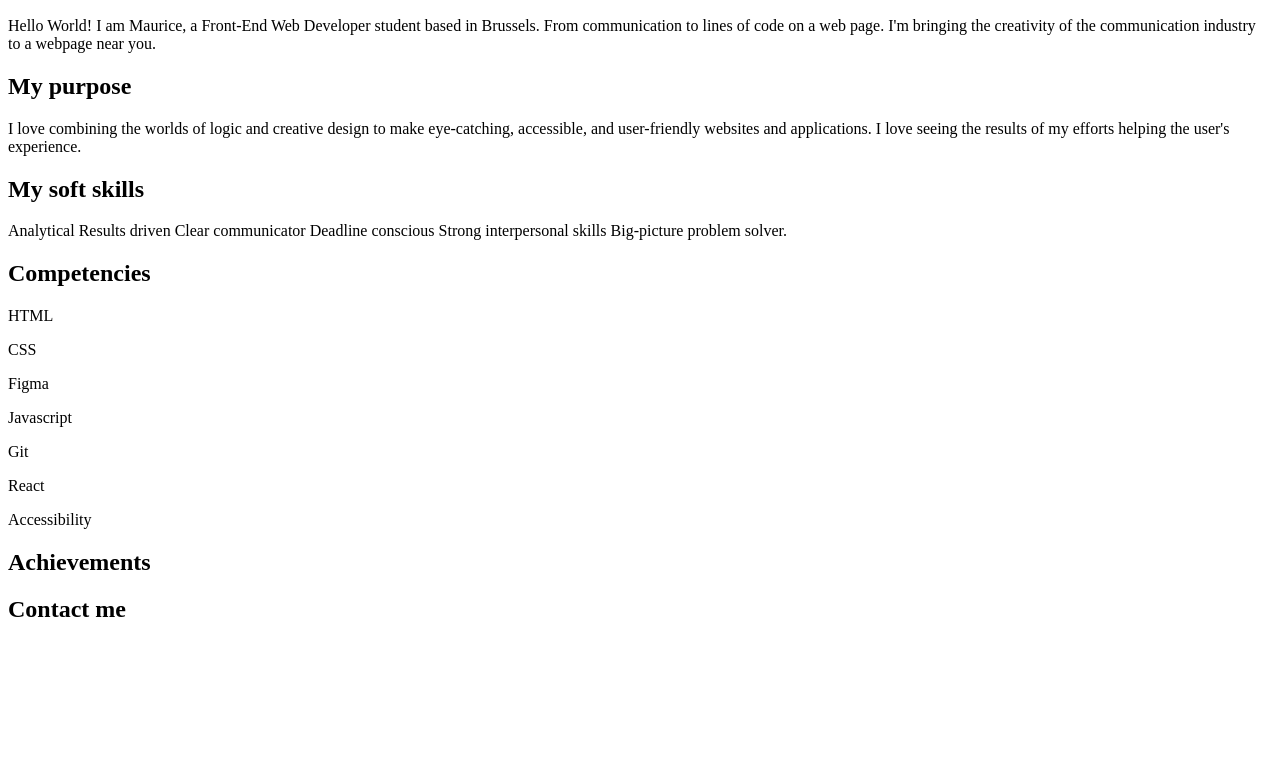
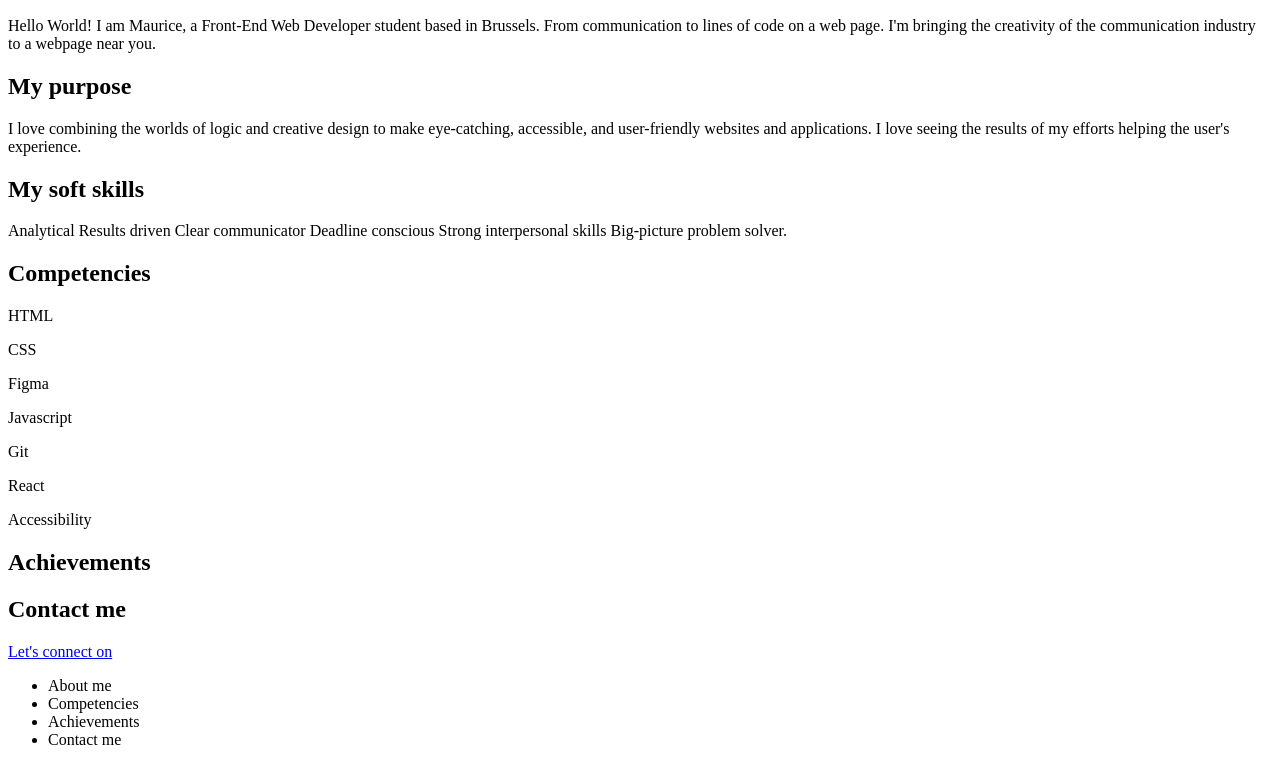
Before and after one commit to mauricemat/UX-UI-Design-Module, a website: page index.html in a window 1280 px wide. Shown: the part 110-875 px from the top of the page. Before the commit the page ends 800 px from the top, so only its background shows below. Drawn offline with Linux system fonts and the light colour scheme.

Commit message:
Update index.html

```diff
--- a/index.html
+++ b/index.html
@@ -42,6 +42,14 @@
 
         <h2>Achievements</h2>
         <h2>Contact me</h2>
-
+        <a href="https://www.linkedin.com/in/maurice-mateke-162aba1b5?lipi=urn%3Ali%3Apage%3Ad_flagship3_profile_view_base_contact_details%3Boce5McYKTQ%2BO92jJM%2FcG6Q%3D%3D">Let's connect on</a>
+        <div>
+          <ul>
+            <li>About me</li>
+            <li>Competencies</li>
+            <li>Achievements</li>
+            <li>Contact me</li>
+          </ul>
+        </div>
   </body>
 </html>
```
